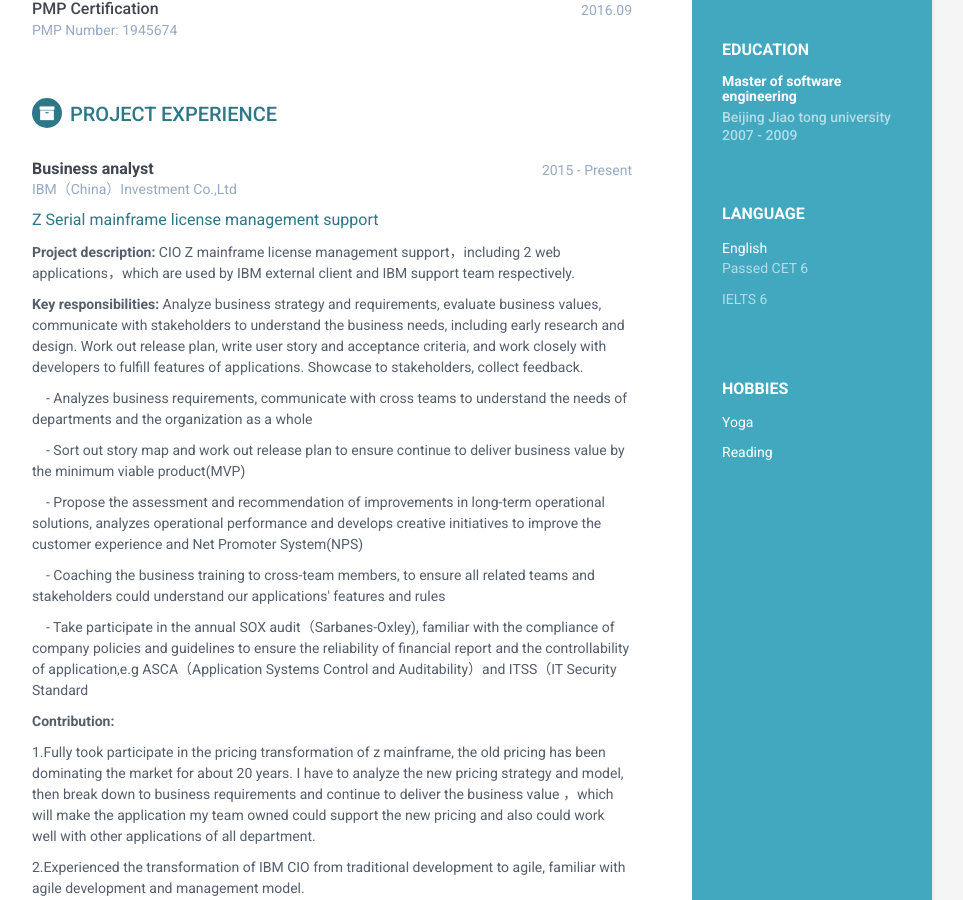
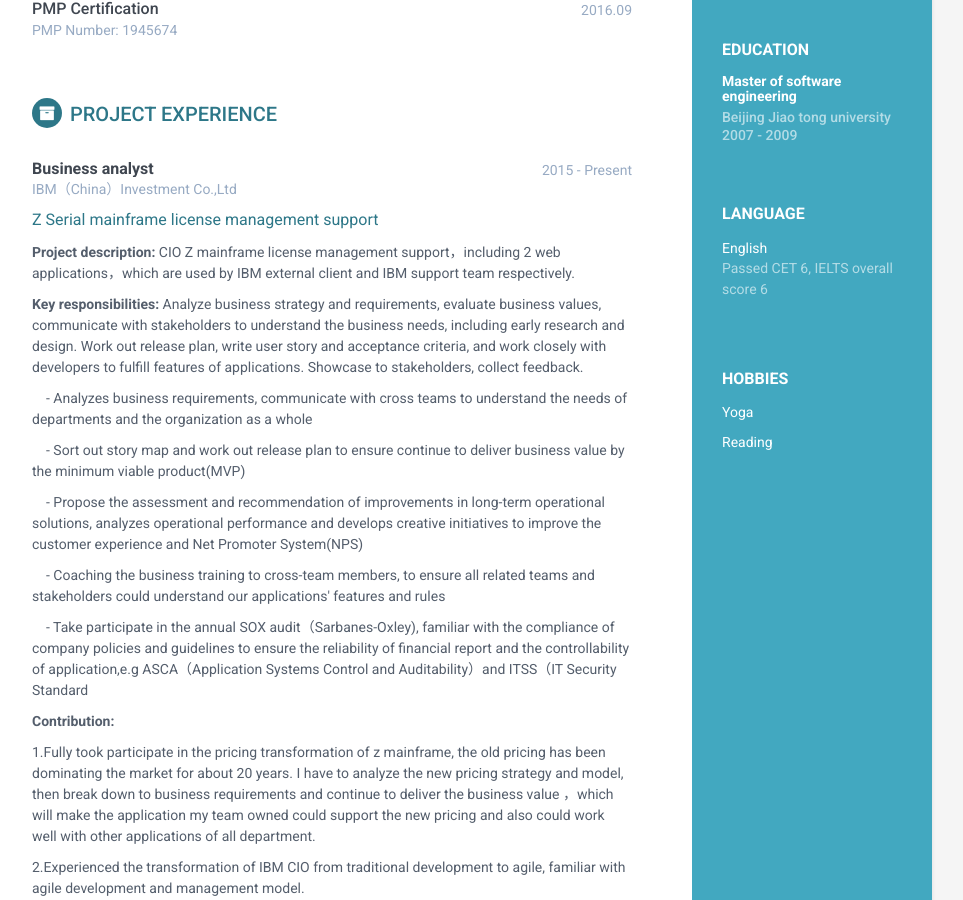
Before and after one commit to liuyang0116/LiuYangResume_EN, a Jekyll site: the page built from index.html, in a window 1280 px wide and 900 px high, scrolled down 542 px. Shown: the whole window, without its empty margins (188-1151 px from the left). Built offline with Jekyll 4.4.1, drawn with Linux system fonts in a browser that asks for light colours.

Commit message:
Update language.html

```diff
--- a/_includes/language.html
+++ b/_includes/language.html
@@ -1,8 +1,7 @@
 <div class="languages-container container-block">
 <h2 class="container-block-title">Language</h2>
 <ul class="list-unstyled interests-list">
-<li>English <p><span class="lang-desc">Passed CET 6</p></span>
-  <p><span class="lang-desc">IELTS 6</p></span>
+<li>English <p><span class="lang-desc">Passed CET 6, IELTS overall score 6</p></span>
   </li>
 </ul>
 </div><!--//interests-->
```
